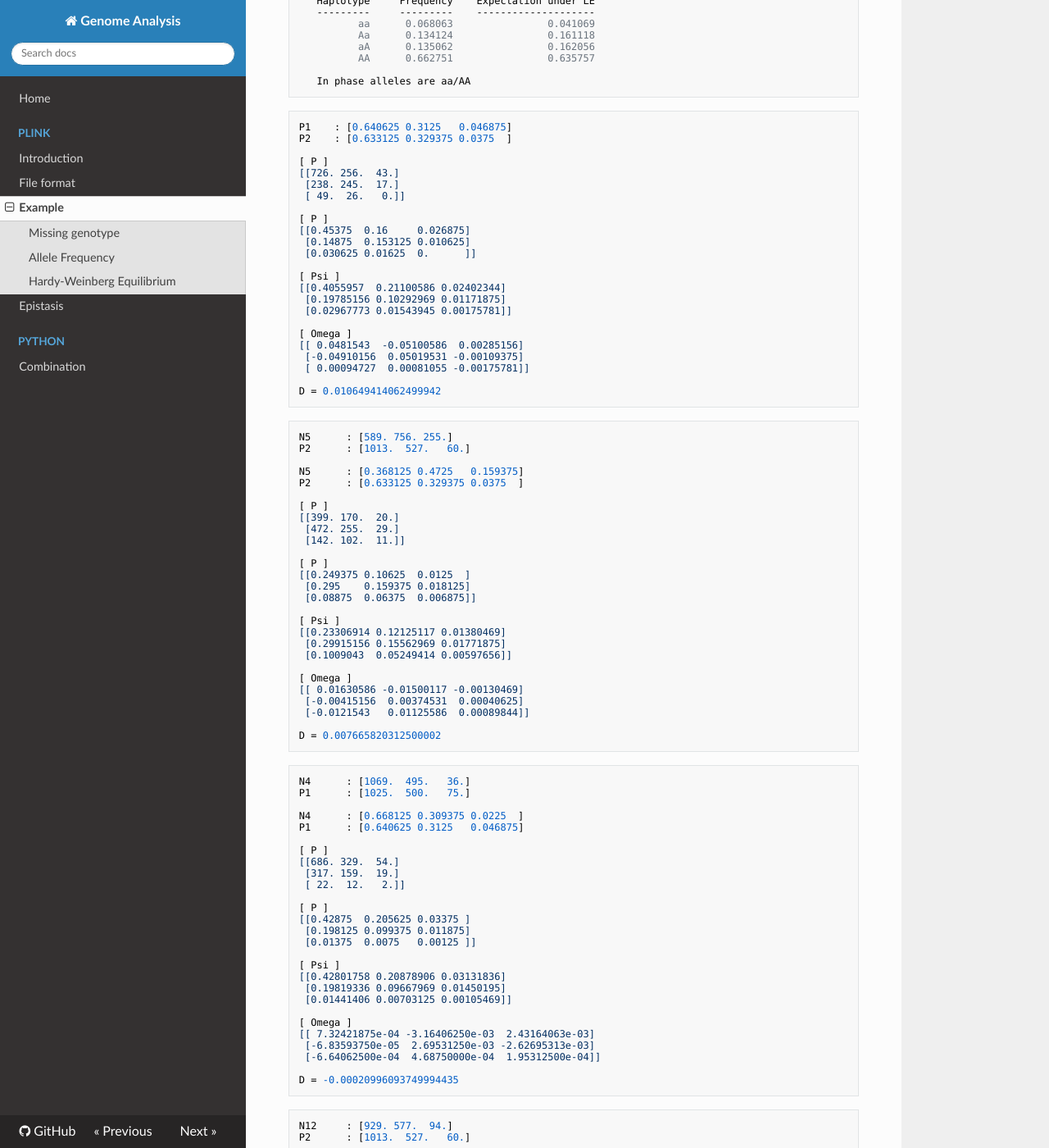
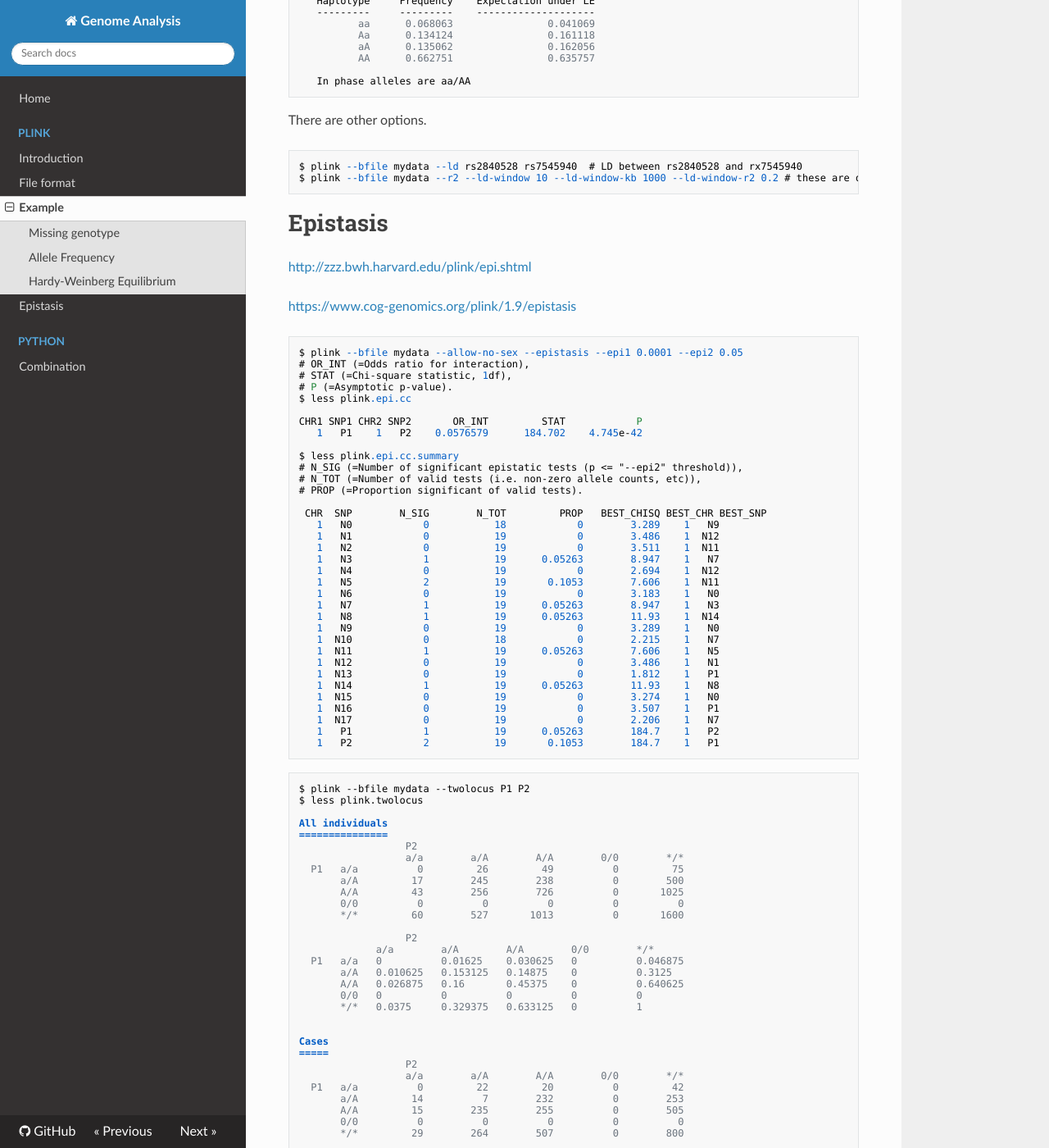
Before and after one commit to WonyoungCho/plink, an MkDocs documentation site: the page built from docs/plink_ex.md, in a window 1280 px wide and 1400 px high, scrolled down 10381 px. Shown: the whole window at 82% size. Built offline with MkDocs 1.6.1, drawn with Linux system fonts in a browser that asks for light colours; nearby versions of some CDN libraries; old or Windows-style settings are respelled for this version of MkDocs; some of the changed text lies outside the part shown.

Commit message:
Update plink_ex.md

````diff
--- a/docs/plink_ex.md
+++ b/docs/plink_ex.md
@@ -706,119 +706,7 @@ $ plink --bfile mydata --ld P1 P2 --allow-no-sex
 
    In phase alleles are aa/AA
 ```
-```
-P1    : [0.640625 0.3125   0.046875]
-P2    : [0.633125 0.329375 0.0375  ]
 
-[ P ]
-[[726. 256.  43.]
- [238. 245.  17.]
- [ 49.  26.   0.]]
-
-[ P ]
-[[0.45375  0.16     0.026875]
- [0.14875  0.153125 0.010625]
- [0.030625 0.01625  0.      ]]
-
-[ Psi ]
-[[0.4055957  0.21100586 0.02402344]
- [0.19785156 0.10292969 0.01171875]
- [0.02967773 0.01543945 0.00175781]]
-
-[ Omega ]
-[[ 0.0481543  -0.05100586  0.00285156]
- [-0.04910156  0.05019531 -0.00109375]
- [ 0.00094727  0.00081055 -0.00175781]]
-
-D = 0.010649414062499942
-```
-```
-N5      : [589. 756. 255.]
-P2      : [1013.  527.   60.]
-
-N5      : [0.368125 0.4725   0.159375]
-P2      : [0.633125 0.329375 0.0375  ]
-
-[ P ]
-[[399. 170.  20.]
- [472. 255.  29.]
- [142. 102.  11.]]
-
-[ P ]
-[[0.249375 0.10625  0.0125  ]
- [0.295    0.159375 0.018125]
- [0.08875  0.06375  0.006875]]
-
-[ Psi ]
-[[0.23306914 0.12125117 0.01380469]
- [0.29915156 0.15562969 0.01771875]
- [0.1009043  0.05249414 0.00597656]]
-
-[ Omega ]
-[[ 0.01630586 -0.01500117 -0.00130469]
- [-0.00415156  0.00374531  0.00040625]
- [-0.0121543   0.01125586  0.00089844]]
-
-D = 0.007665820312500002
-```
-```
-N4      : [1069.  495.   36.]
-P1      : [1025.  500.   75.]
-
-N4      : [0.668125 0.309375 0.0225  ]
-P1      : [0.640625 0.3125   0.046875]
-
-[ P ]
-[[686. 329.  54.]
- [317. 159.  19.]
- [ 22.  12.   2.]]
-
-[ P ]
-[[0.42875  0.205625 0.03375 ]
- [0.198125 0.099375 0.011875]
- [0.01375  0.0075   0.00125 ]]
-
-[ Psi ]
-[[0.42801758 0.20878906 0.03131836]
- [0.19819336 0.09667969 0.01450195]
- [0.01441406 0.00703125 0.00105469]]
-
-[ Omega ]
-[[ 7.32421875e-04 -3.16406250e-03  2.43164063e-03]
- [-6.83593750e-05  2.69531250e-03 -2.62695313e-03]
- [-6.64062500e-04  4.68750000e-04  1.95312500e-04]]
-
-D = -0.00020996093749994435
-```
-```
-N12     : [929. 577.  94.]
-P2      : [1013.  527.   60.]
-
-N12     : [0.580625 0.360625 0.05875 ]
-P2      : [0.633125 0.329375 0.0375  ]
-
-[ P ]
-[[597. 295.  37.]
- [351. 207.  19.]
- [ 65.  25.   4.]]
-
-[ P ]
-[[0.373125 0.184375 0.023125]
- [0.219375 0.129375 0.011875]
- [0.040625 0.015625 0.0025  ]]
-
-[ Psi ]
-[[0.3676082  0.19124336 0.02177344]
- [0.2283207  0.11878086 0.01352344]
- [0.03719609 0.01935078 0.00220312]]
-
-[ Omega ]
-[[ 0.0055168  -0.00686836  0.00135156]
- [-0.0089457   0.01059414 -0.00164844]
- [ 0.00342891 -0.00372578  0.00029688]]
-
-D = 0.0002583007812500225
-```
 There are other options.
 ```
 $ plink --bfile mydata --ld rs2840528 rs7545940  # LD between rs2840528 and rx7545940
@@ -928,9 +816,7 @@ Controls
        0/0   0          0          0          0          0
        */*   0.03875    0.32875    0.6325     0          1
 ```
-```
 
-```
 
 # Networks
 
````
